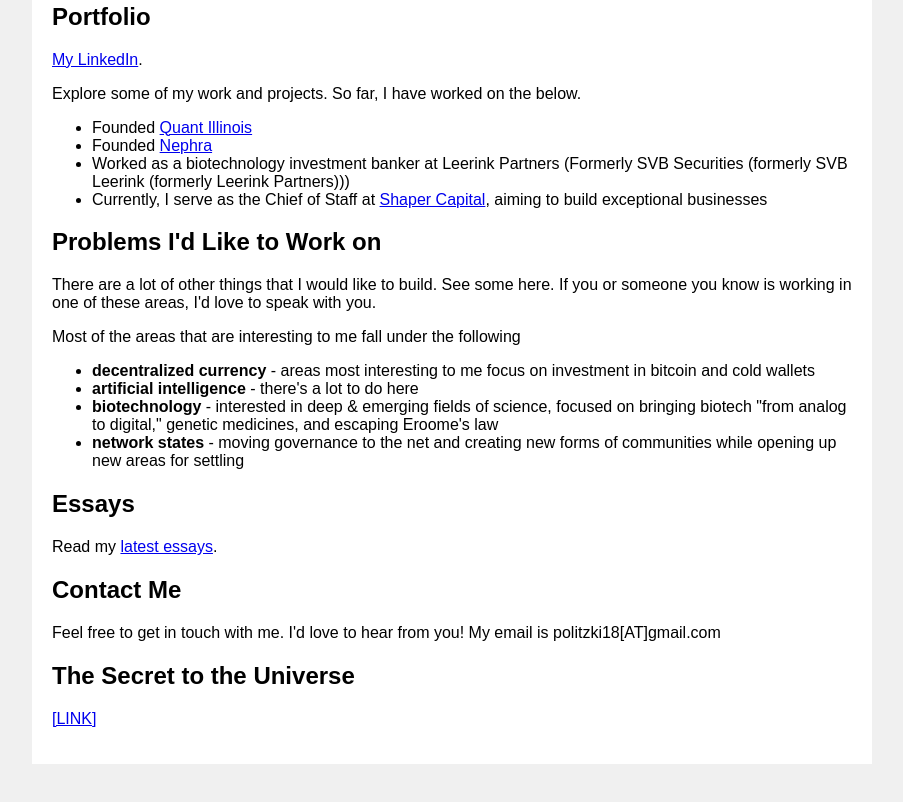
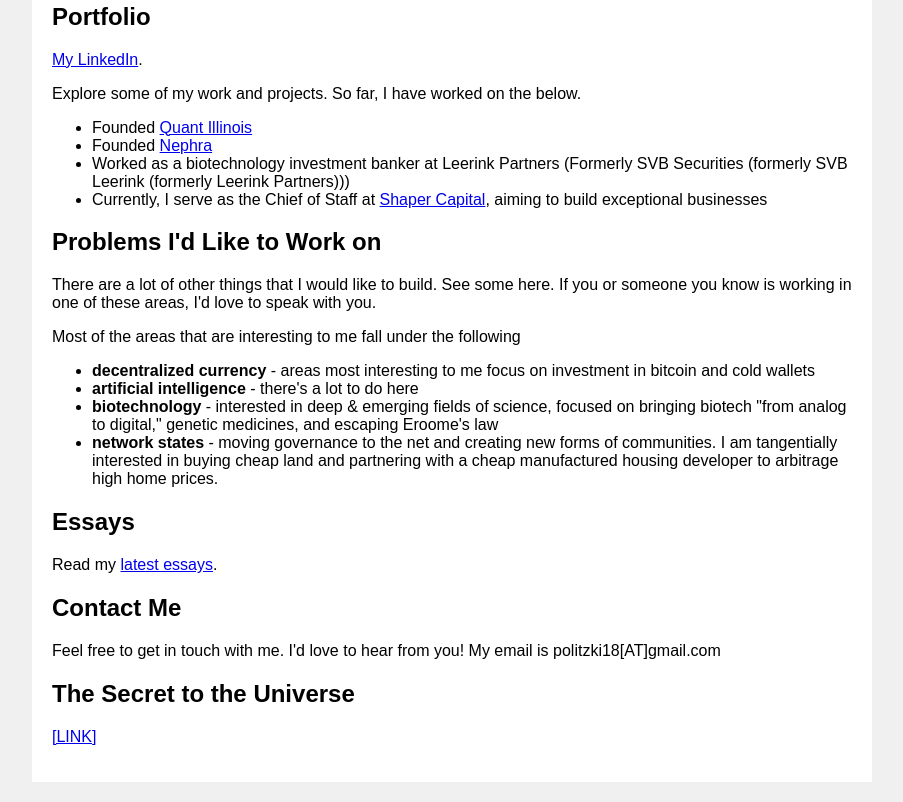
Before and after one commit to jonathan-politzki/Website_Jonathan.Politzki, a plain HTML site: page index.html in a window 1280 px wide. Shown: the part 549-1351 px from the top of the page, without its empty margins (188-1091 px from the left). Drawn offline with Linux system fonts and the light colour scheme.

Commit message:
Morning commit
No more changes necessary probably unless i want to make tabs active which i dont care to do rn

```diff
--- a/index.html
+++ b/index.html
@@ -81,7 +81,7 @@
                 <li><b>decentralized currency</b> - areas most interesting to me focus on investment in bitcoin and cold wallets</li>
                 <li><b>artificial intelligence</b> - there's a lot to do here</li>
                 <li><b>biotechnology</b> - interested in deep & emerging fields of science, focused on bringing biotech "from analog to digital," genetic medicines, and escaping Eroome's law</li>
-                <li><b>network states</b> - moving governance to the net and creating new forms of communities while opening up new areas for settling</li>
+                <li><b>network states</b> - moving governance to the net and creating new forms of communities. I am tangentially interested in buying cheap land and partnering with a cheap manufactured housing developer to arbitrage high home prices.</li>
             </ul>
         </section>
         <section id="essays">
```
